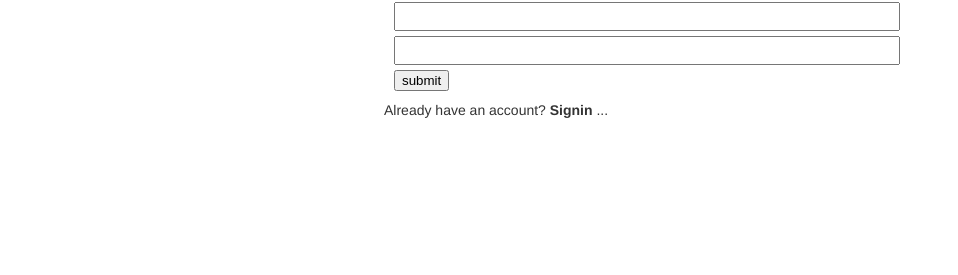
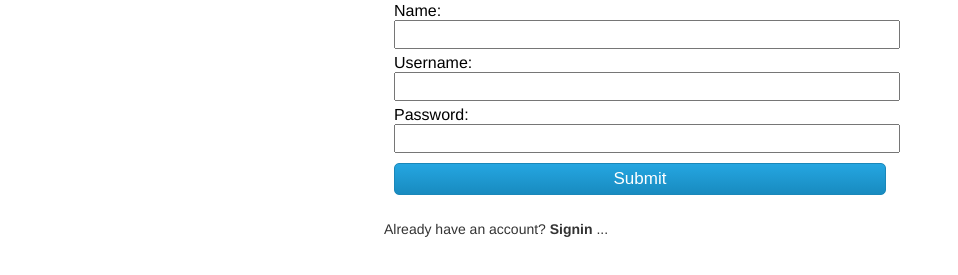
Before and after one commit to epaepke/FitnessMVP, a website: page client/index.html at #/signin in a window 1280 px wide. Shown: the part 275-550 px from the top of the page, without its empty margins (0-958 px from the left). Drawn offline with nearby package versions, Linux system fonts and the light colour scheme; some packages are replaced by stand-ins of ours.

Commit message:
Add fields to signup page and style button

```diff
--- a/client/app/auth/signup.html
+++ b/client/app/auth/signup.html
@@ -3,10 +3,12 @@
     <h2>Start your journey</h2>
     <h1>Signup</h1>
     <form name="signupForm" ng-submit='signup()'>
-      <input type='text' ng-model='user.username'>
-      <input type="password" ng-model='user.password'>
-      <button>submit</button>
+      Name:<input type="name" ng-model='user.name'>
+      Username:<input type='text' ng-model='user.username'>
+      Password:<input type="password" ng-model='user.password'>
+      <input type="submit" class="styled-button-8" value="Submit" />
     </form>
+    <div class='spacer'></div>
     <a href="#/signin">Already have an account? <strong>Signin</strong> ...</a>
   </div>
 </div>
--- a/client/styles/style.css
+++ b/client/styles/style.css
@@ -9,6 +9,7 @@ a {
   color: #333;
   font-size: 14px;
   text-decoration: none;
+  text-align: center;
 }
 
 h1 {
@@ -197,3 +198,28 @@ input[type=url]:focus {
   padding-top:10px;
   padding-bottom:0px;
 }
+
+
+.styled-button-8 {
+  position: relative;
+  top: 5px;
+  background: #25A6E1;
+  background: -moz-linear-gradient(top,#25A6E1 0%,#188BC0 100%);
+  background: -webkit-gradient(linear,left top,left bottom,color-stop(0%,#25A6E1),color-stop(100%,#188BC0));
+  background: -webkit-linear-gradient(top,#25A6E1 0%,#188BC0 100%);
+  background: -o-linear-gradient(top,#25A6E1 0%,#188BC0 100%);
+  background: -ms-linear-gradient(top,#25A6E1 0%,#188BC0 100%);
+  background: linear-gradient(top,#25A6E1 0%,#188BC0 100%);
+  filter: progid: DXImageTransform.Microsoft.gradient( startColorstr='#25A6E1',endColorstr='#188BC0',GradientType=0);
+  padding:5px 13px;
+  color:#fff;
+  font-size:17px;
+  border-radius:5px;
+  -moz-border-radius:5px;
+  -webkit-border-radius:5px;
+  border:1px solid #1A87B9
+}
+
+.spacer {
+  height: 20px;
+}
```
